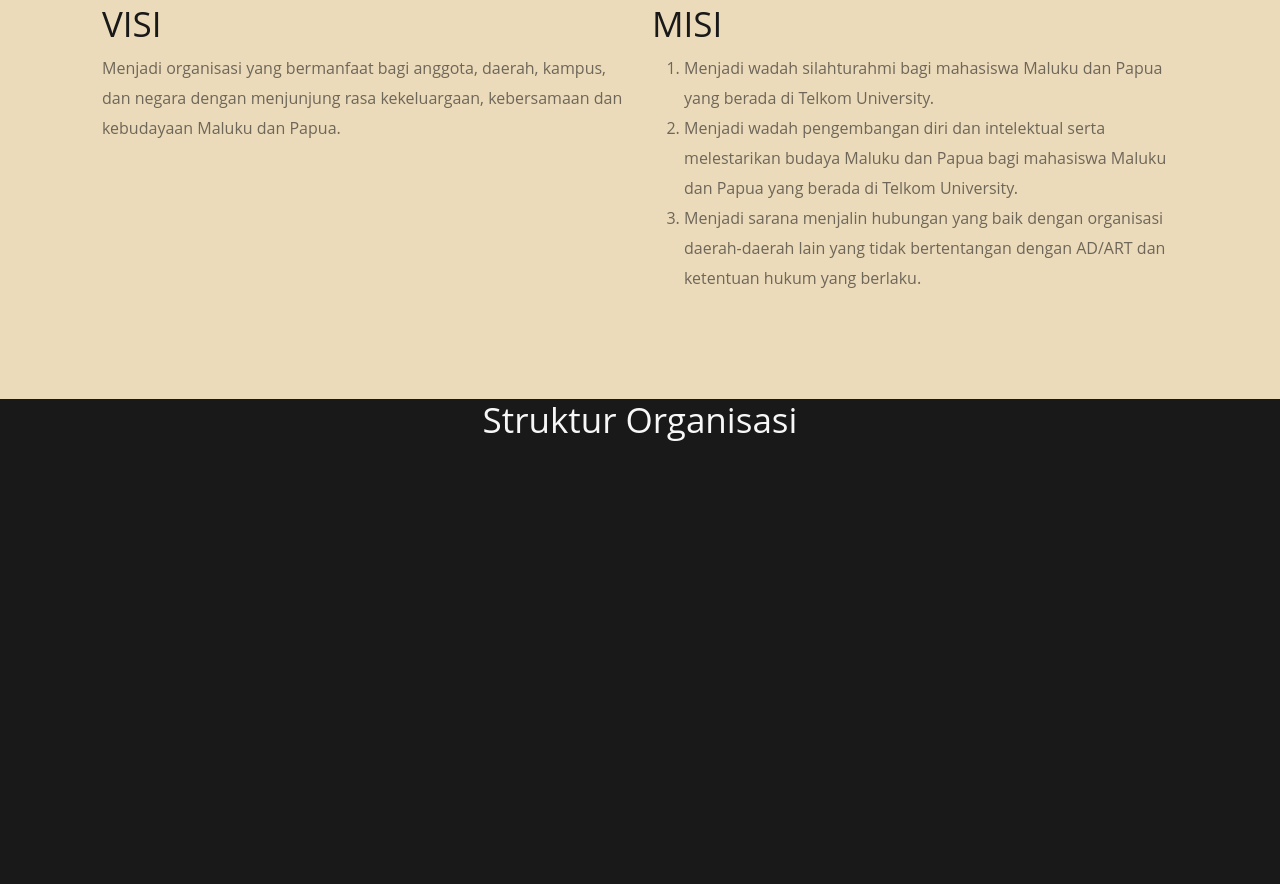
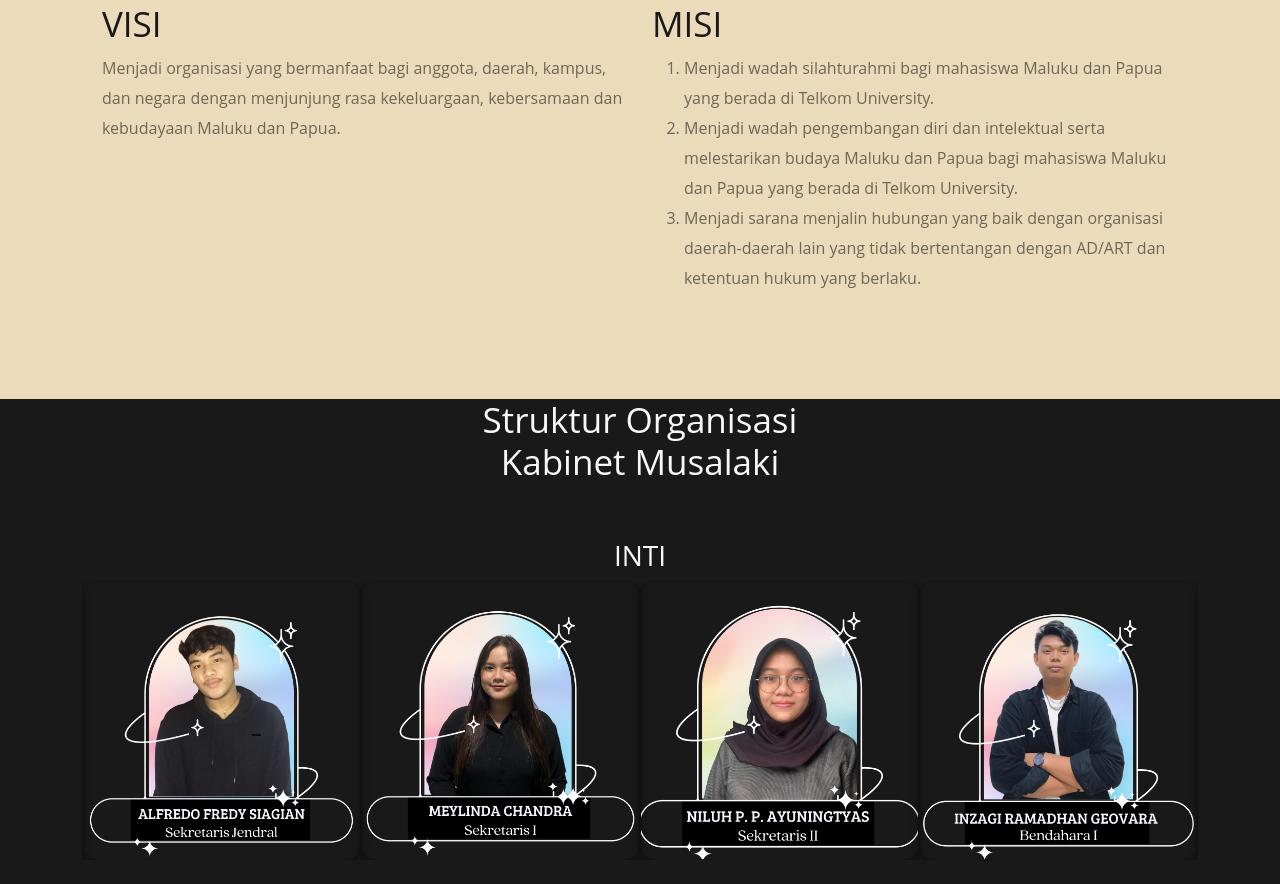
Before and after one commit to Aryaashari/website-immapa-fe, a plain HTML site: page index.html in a window 1280 px wide. Shown: the part 1393-2277 px from the top of the page. Before the commit the page ends 1842 px from the top, so only its background shows below. Drawn offline with Linux system fonts and the light colour scheme; a web font is replaced by a local one.

Commit message:
add inti section in kepungurusan section

```diff
--- a/index.html
+++ b/index.html
@@ -38,6 +38,7 @@
 
 
     <!-- Banner -->
+    <div class="banner">
         <div class="owl-carousel">
             <div class="item" style="background-image: url('./src/assets/images/banner-1.jpg');">
             </div>
@@ -46,6 +47,7 @@
             <div class="item" style="background-image: url('./src/assets/images/banner-3.jpeg');">
             </div>
         </div>
+    </div>
     <!-- Akhir Banner -->
 
 
@@ -92,7 +94,45 @@
 
     <!-- Struktur Organisasi -->
     <div class="struktur-organisasi">
-        <h1 class="title-section text-center">Struktur Organisasi</h1>
+        <h1 class="title-section text-center">Struktur Organisasi<br>Kabinet Musalaki</h1>
+        <div class="container">
+            <div class="row">
+                <h3 class="subtitle-section text-center mt-5 mb-2">INTI</h3>
+                <div class="owl-carousel">
+                    <div class="item d-flex justify-content-center">
+                        <div class="card">
+                            <img src="./src/assets/images/divisi/inti/ketua.png" alt="struktur-organisasi-inti">
+                        </div>
+                    </div>
+                    <div class="item d-flex justify-content-center">
+                        <div class="card">
+                            <img src="./src/assets/images/divisi/inti/sekjen.png" alt="struktur-organisasi-inti">
+                        </div>
+                    </div>
+                    <div class="item d-flex justify-content-center">
+                        <div class="card">
+                            <img src="./src/assets/images/divisi/inti/sekre1.png" alt="struktur-organisasi-inti">
+                        </div>
+                    </div>
+                    <div class="item d-flex justify-content-center">
+                        <div class="card">
+                            <img src="./src/assets/images/divisi/inti/sekre2.png" alt="struktur-organisasi-inti">
+                        </div>
+                    </div>
+                    <div class="item d-flex justify-content-center">
+                        <div class="card">
+                            <img src="./src/assets/images/divisi/inti/bendahara1.png" alt="struktur-organisasi-inti">
+                        </div>
+                    </div>
+                    <div class="item d-flex justify-content-center">
+                        <div class="card">
+                            <img src="./src/assets/images/divisi/inti/bendahara2.png" alt="struktur-organisasi-inti">
+                        </div>
+                    </div>
+                </div>
+            </div>
+
+        </div>
     </div>
     <!-- Akhir Struktur Organisasi -->
 
@@ -116,7 +156,7 @@
     <script>
 
         $(document).ready(() => {
-            $('.owl-carousel').owlCarousel({
+            $('.banner .owl-carousel').owlCarousel({
                 loop: true,
                 items: 1,
                 mouseDrag: true,
@@ -124,6 +164,32 @@
                 autoplay: true,
                 autoplayTimeout: 3000
             });
+
+            $('.struktur-organisasi .owl-carousel').owlCarousel({
+                loop: false,
+                items: 4,
+                mouseDrag: true,
+                toucheDrag: true,
+                autoplay: true,
+                autoplayTimeout: 3000,
+                responsive : {
+                    // breakpoint from 0 up
+                    0 : {
+                        items: 1,
+                    },
+                    // breakpoint from 480 up
+                    480 : {
+                        items: 2,
+                    },
+                    // breakpoint from 768 up
+                    768 : {
+                        items: 3,
+                    },
+                    1024 : {
+                        items: 4
+                    }
+                }
+            });
         })
 
     </script>
--- a/src/style/global.css
+++ b/src/style/global.css
@@ -31,6 +31,11 @@ body {
     font-family: 'Averia Serif Libre', 'Open Sans';
 }
 
+.subtitle-section {
+    font-size: 28px;
+    font-family: 'Averia Serif Libre', 'Open Sans';;
+}
+
 .text-content {
     font-size: 16px;
     color: var(--light-opacity);
@@ -55,14 +60,14 @@ body {
 }
 
 
-.owl-carousel .item {
+.banner .owl-carousel .item {
     background-position: center;
     background-size: cover;
     height: 650px;
     position: relative;
 }
 
-.owl-carousel .item::after {
+.banner .owl-carousel .item::after {
     content: "";
     position: absolute;
     top: 0;
@@ -96,3 +101,13 @@ body {
 .visi-misi .text-content {
     color: var(--dark-opacity);
 }
+
+
+
+
+.struktur-organisasi .card {
+    width: 280px;
+    background-color: transparent;
+    border-radius: 15px;
+    box-shadow: rgba(0, 0, 0, 0.44) 0px 3px 8px;
+}
```
Also changed, not shown: src/assets/images/divisi/inti/bendahara1.png (added), src/assets/images/divisi/inti/bendahara2.png (added), src/assets/images/divisi/inti/ketua.png (added), src/assets/images/divisi/inti/sekjen.png (added), src/assets/images/divisi/inti/sekre1.png (added), src/assets/images/divisi/inti/sekre2.png (added), src/assets/images/struktur-organisasi-inti.png (added).
